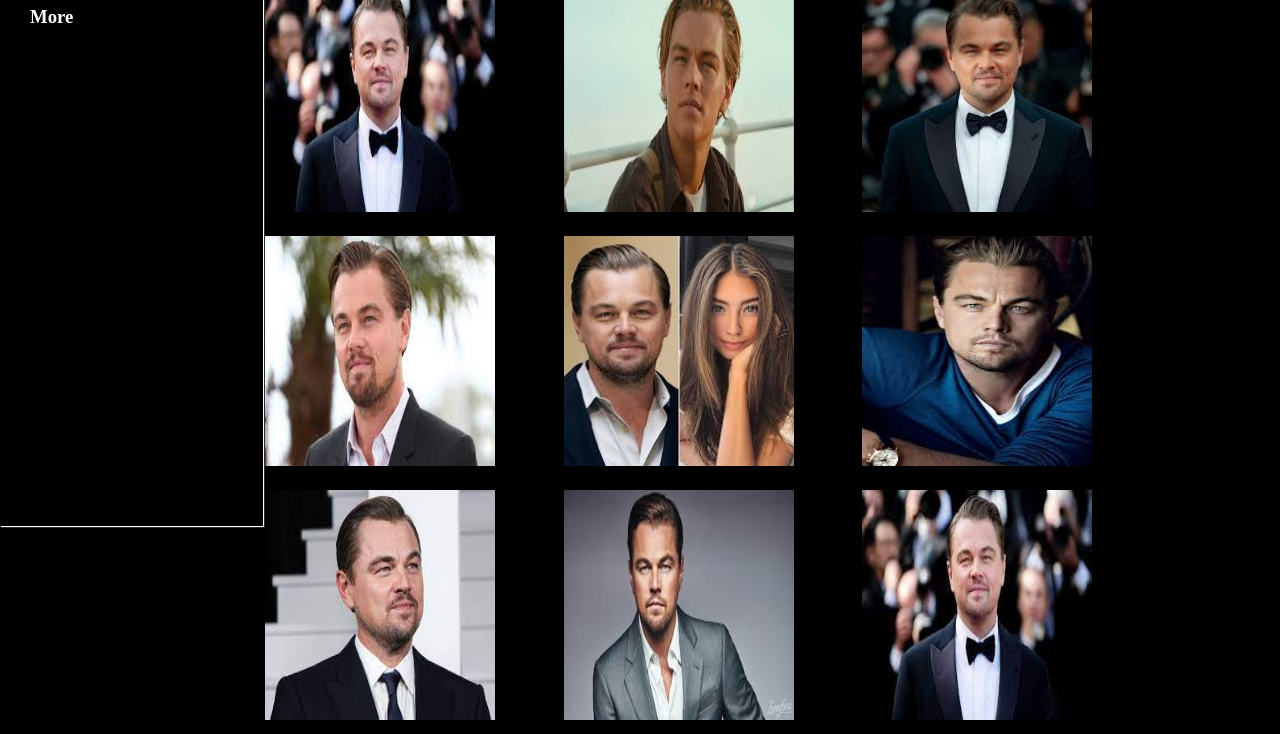
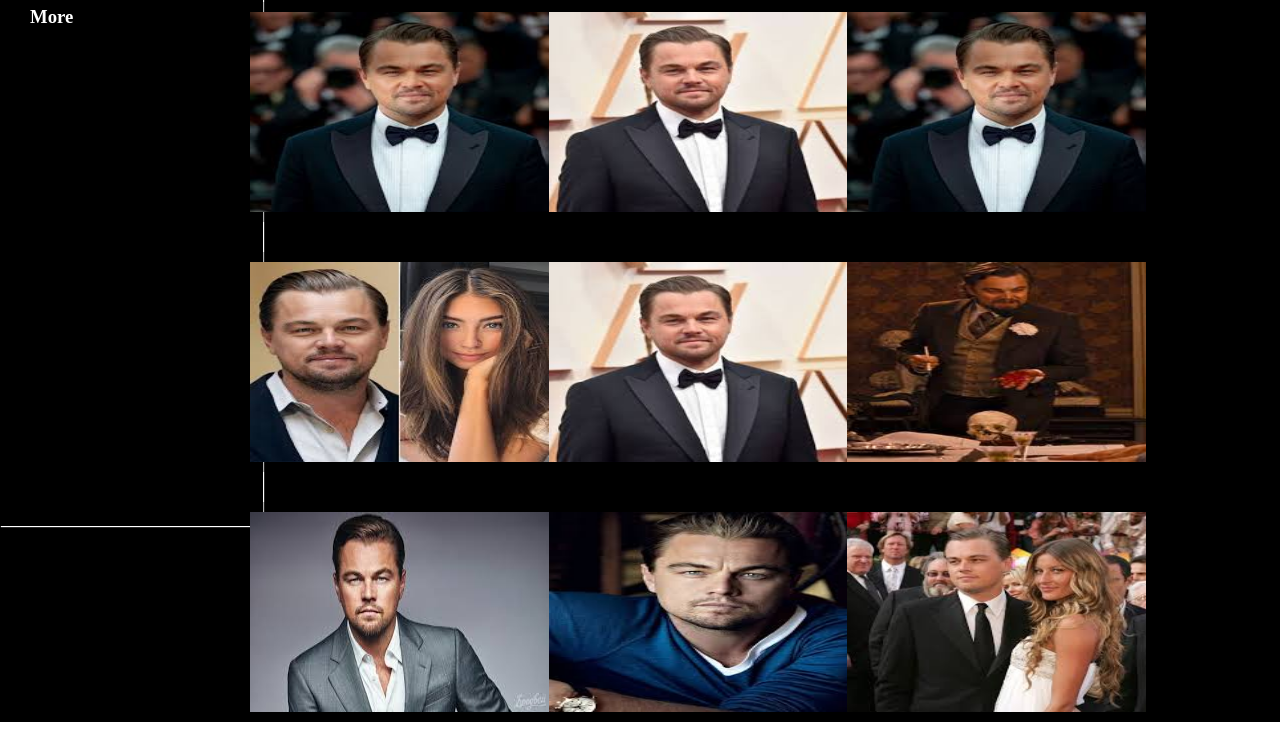
Before and after one commit to NazarovMuhammad/homework12, a plain HTML site: page index.html in a window 1280 px wide. Shown: the part 474-1208 px from the top of the page. Drawn offline with Linux system fonts and the light colour scheme.

Commit message:
homewor12 git branch -M  main git remote add origin https://github.com/NazarovMuhammad/homework12.git git commit -m homewor12

```diff
--- a/index.html
+++ b/index.html
@@ -73,25 +73,85 @@
       <h3><i class="fa-solid fa-camera-retro"></i> Reeels</h3>
       <h3><i class="fa-solid fa-users-rectangle"></i>Tagged</h3>
     </div>
-   <div class="photo">
-    <div class="phot">
-      <img src="./Без названия (1).jpeg" alt="">
-      <img src="./Без названия (2).jpeg" alt="">
-      <img src="./Без названия (3).jpeg" alt="">
+    <div class="o">
+    <div class="back" style="position: relative;">
+      <img src="./images (8).jpeg" alt="" style="width: 100%; position: absolute;" >
+      <div class="own">
+          <p style="font-size: 20px;"><i class="fa-solid fa-heart" style="font-size: 24px;"></i> 900</p>
+
+          <p style="font-size: 20px; margin-left: 25px;"><i class="fa-solid fa-comment" style="font-size: 24px;"></i> 93</p>
+      </div>
+  </div>
+  <div class="back" style="position: relative;">
+    <img src="./images (10).jpeg" alt="" style="width: 100%; position: absolute;" >
+    <div class="own">
+        <p style="font-size: 20px;"><i class="fa-solid fa-heart" style="font-size: 24px;"></i> 900</p>
+
+        <p style="font-size: 20px; margin-left: 25px;"><i class="fa-solid fa-comment" style="font-size: 24px;"></i> 93</p>
     </div>
-    <div class="phot">
-      <img src="./images (5).jpeg" alt="">
-      <img src="./images (6).jpeg" alt="">
-      <img src="./images (7).jpeg" alt="">
+</div>
+<div class="back" style="position: relative;">
+  <img src="./images (8).jpeg" alt="" style="width: 100%; position: absolute;" >
+  <div class="own">
+      <p style="font-size: 20px;"><i class="fa-solid fa-heart" style="font-size: 24px;"></i> 900</p>
+
+      <p style="font-size: 20px; margin-left: 25px;"><i class="fa-solid fa-comment" style="font-size: 24px;"></i> 93</p>
+  </div>
+</div>
+  </div>
+  <div class="o">
+    <div class="back" style="position: relative;">
+      <img src="./images (6).jpeg" alt="" style="width: 100%; position: absolute;" >
+      <div class="own">
+          <p style="font-size: 20px;"><i class="fa-solid fa-heart" style="font-size: 24px;"></i> 900</p>
+
+          <p style="font-size: 20px; margin-left: 25px;"><i class="fa-solid fa-comment" style="font-size: 24px;"></i> 93</p>
+      </div>
+  </div>
+  <div class="back" style="position: relative;">
+    <img src="./images (10).jpeg" alt="" style="width: 100%; position: absolute;" >
+    <div class="own">
+        <p style="font-size: 20px;"><i class="fa-solid fa-heart" style="font-size: 24px;"></i> 900</p>
+
+        <p style="font-size: 20px; margin-left: 25px;"><i class="fa-solid fa-comment" style="font-size: 24px;"></i> 93</p>
     </div>
-    <div class="phot">
-      <img src="./images (8).jpeg" alt="">
-      <img src="./images (9).jpeg" alt="">
-      <img src="./Без названия (1).jpeg" alt="">
+</div>
+<div class="back" style="position: relative;">
+  <img src="./Без названия (4).jpeg" alt="" style="width: 100%; position: absolute;" >
+  <div class="own">
+      <p style="font-size: 20px;"><i class="fa-solid fa-heart" style="font-size: 24px;"></i> 900</p>
+
+      <p style="font-size: 20px; margin-left: 25px;"><i class="fa-solid fa-comment" style="font-size: 24px;"></i> 93</p>
+  </div>
+</div>
+  </div>
+  <div class="o">
+    <div class="back" style="position: relative;">
+      <img src="./images (7).jpeg" alt="" style="width: 100%; position: absolute;" >
+      <div class="own">
+          <p style="font-size: 20px;"><i class="fa-solid fa-heart" style="font-size: 24px;"></i> 900</p>
+
+          <p style="font-size: 20px; margin-left: 25px;"><i class="fa-solid fa-comment" style="font-size: 24px;"></i> 93</p>
+      </div>
+  </div>
+  <div class="back" style="position: relative;">
+    <img src="./images (9).jpeg" alt="" style="width: 100%; position: absolute;" >
+    <div class="own">
+        <p style="font-size: 20px;"><i class="fa-solid fa-heart" style="font-size: 24px;"></i> 900</p>
+
+        <p style="font-size: 20px; margin-left: 25px;"><i class="fa-solid fa-comment" style="font-size: 24px;"></i> 93</p>
     </div>
+</div>
+<div class="back" style="position: relative;">
+  <img src="./images (11).jpeg" alt="" style="width: 100%; position: absolute;" >
+  <div class="own">
+      <p style="font-size: 20px;"><i class="fa-solid fa-heart" style="font-size: 24px;"></i> 900</p>
 
-   </div>
+      <p style="font-size: 20px; margin-left: 25px;"><i class="fa-solid fa-comment" style="font-size: 24px;"></i> 93</p>
   </div>
+</div>
+  </div>
+</div>
 </div>
 </body>
 </html>
--- a/style.css
+++ b/style.css
@@ -173,16 +173,41 @@ margin-top: 40px;
 .c1i5{
     width: 100%;
 }
-.photo{
+.back{
+ padding-top: 30px;
+    width: 320px;
+    height: 220px;
+    display: flex;
+    justify-content: space-around;
+
+}
+
+
+.own{
+    color: white;
+    background-color: rgb(0, 0, 0, 0.3);
+    width: 100%;
+    height: 100%;
+    position: relative;
+    z-index: -1;
     display: flex;
     justify-content: center;
-}
-.phot img{
-    padding: 10px 15px;
-    width: 230px;
-    height: 230px;
+    align-items: center;
+
+
 
 }
-.phot img:hover{
-    opacity: 0.4;
+
+.back:hover .own{
+    transition: 0.80s;
+    z-index: 1;
 }
+.back img{
+    padding: 10px 10px;
+    width: 200px;
+   height:200px ;
+}
+.o{
+    display: flex;
+    justify-content:space-between
+}
```
Also changed, not shown: images (10).jpeg (added), images (11).jpeg (added), images (12).jpeg (added), images (13).jpeg (added), images (14).jpeg (added), Без названия (4).jpeg (added), Без названия (5).jpeg (added).
